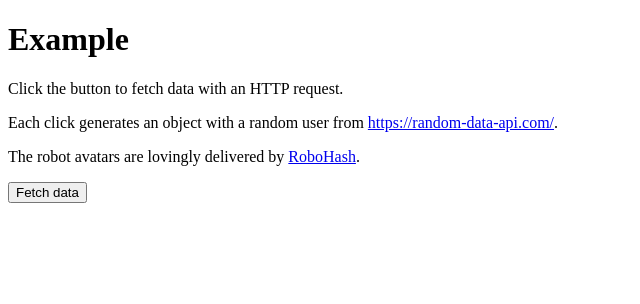
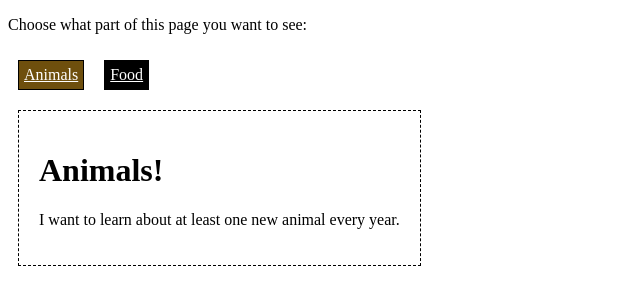
Before and after one commit to marcosviniciusjau/vue-project, a Vue app: page /animals in a window 1280 px wide. Shown: the top 304 px of the page, without its empty margins (0-640 px from the left). Built offline with nearby package versions, Linux system fonts and the light colour scheme.

Commit message:
vue routing

```diff
--- a/package.json
+++ b/package.json
@@ -9,7 +9,8 @@
   },
   "dependencies": {
     "axios": "^1.4.0",
-    "vue": "^3.3.4"
+    "vue": "^3.3.4",
+    "vue-router": "^4.2.4"
   },
   "devDependencies": {
     "@vitejs/plugin-vue": "^4.2.3",
--- a/src/App.vue
+++ b/src/App.vue
@@ -1,46 +1,39 @@
 <template>
-  <h1>Example</h1>
-  <p>Click the button to fetch data with an HTTP request.</p>
-  <p>Each click generates an object with a random user from <a href="https://random-data-api.com/" target="_blank">https://random-data-api.com/</a>.</p>
-  <p>The robot avatars are lovingly delivered by <a href="http://Robohash.org" target="_blank">RoboHash</a>.</p>
-  <button @click="fetchData">Fetch data</button>
-  <div v-if="data" id="dataDiv">
-    <img :src="data.data.avatar" alt="avatar">
-    <pre>{{ data.data.first_name + " " + data.data.last_name }}</pre>
-    <p>"{{ data.data.employment.title }}"</p>
+  <p>Choose what part of this page you want to see:</p>
+  <router-link to="/animals">Animals</router-link>
+  <router-link to="/food">Food</router-link><br>
+  <div>
+    <router-view></router-view>
   </div>
 </template>
 
 <script>
-  import axios from 'axios'
-
-  export default {
-    data() {
+export default {
+  data() {
       return {
-        data: null,
-      };
-    },
-    methods: {
-      async fetchData() {
-        this.data = await axios.get("https://random-data-api.com/api/v2/users");
+        activeComp: ''
       }
     }
-  };
+}
 </script>
 
-<style>
-#dataDiv {
-  width: 240px;
-  background-color: aquamarine;
-  border: solid black 1px;
-  margin-top: 10px;
-  padding: 10px;
-}
-#dataDiv > img {
-  width: 100%;
-}
-pre {
-  font-size: larger;
-  font-weight: bold;
-}
+<style scoped>
+  a {
+    display: inline-block;
+    background-color: black;
+    border: solid 1px black;
+    color: white;
+    padding: 5px;
+    margin: 10px;
+  }
+  a:hover,
+  a.router-link-active {
+    background-color: rgb(110, 79, 13);
+  }
+  div {
+    border: dashed black 1px;
+    padding: 20px;
+    margin: 10px;
+    display: inline-block;
+  }
 </style>
--- /dev/null
+++ b/src/components/AnimalCollection.vue
@@ -0,0 +1,4 @@
+<template>
+    <h1>Animals!</h1>
+    <p>I want to learn about at least one new animal every year.</p>
+</template>
--- a/src/components/FoodItem.vue
+++ b/src/components/FoodItem.vue
@@ -1,28 +1,4 @@
 <template>
-  <div>
-    <h2>
-      {{ foodName }}
-      <img src="/img_quality.svg" v-show="isFavorite">
-    </h2>
-    <p>{{ foodDesc }}</p>
-    <button v-on:click="toggleFavorite">Favorite</button>
-  </div>
+  <h1>Food!</h1>
+  <p>I like most types of food.</p>
 </template>
-
-<script>
-export default {
-  props: ['foodName','foodDesc','isFavorite'],
-  emits: ['toggle-favorite'],
-  methods: {
-    toggleFavorite() {
-      this.$emit('toggle-favorite', this.foodName);
-    }
-  }
-};
-</script>
-<style>
-  img {
-    height: 1.5em;
-    float: right;
-  }
-</style>
--- a/src/main.js
+++ b/src/main.js
@@ -1,8 +1,16 @@
 import { createApp } from 'vue'
+import { createRouter, createWebHistory } from 'vue-router'
+import App from './App.vue'
+import FoodItem from './components/FoodItem.vue'
+import AnimalCollection from './components/AnimalCollection.vue'
 
-import App from './App.vue'
-import  SlotComp from './components/SlotComp.vue'
-
+const router = createRouter({
+    history: createWebHistory(),
+    routes: [
+        { path: '/animals', component: AnimalCollection },
+        { path: '/food', component: FoodItem },
+    ]
+});
 const app = createApp(App)
-app.component('slot-comp', SlotComp)
+app.use(router);
 app.mount('#app')
```
Also changed, not shown: 1 other file (tests, documents, lock files or other folders).
